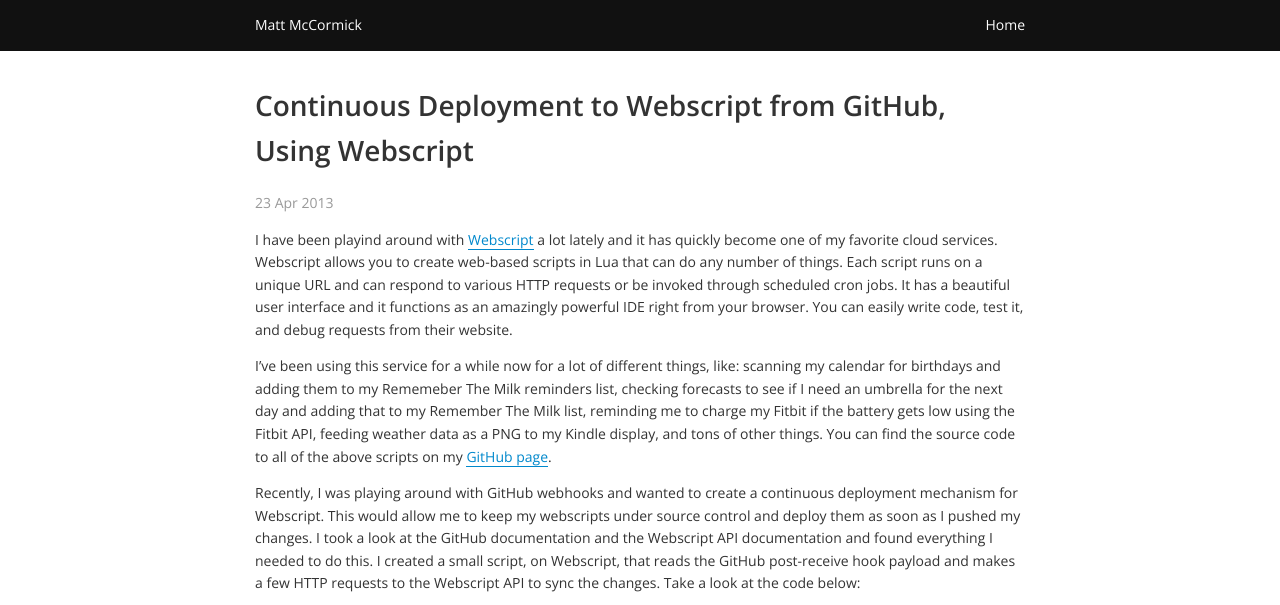
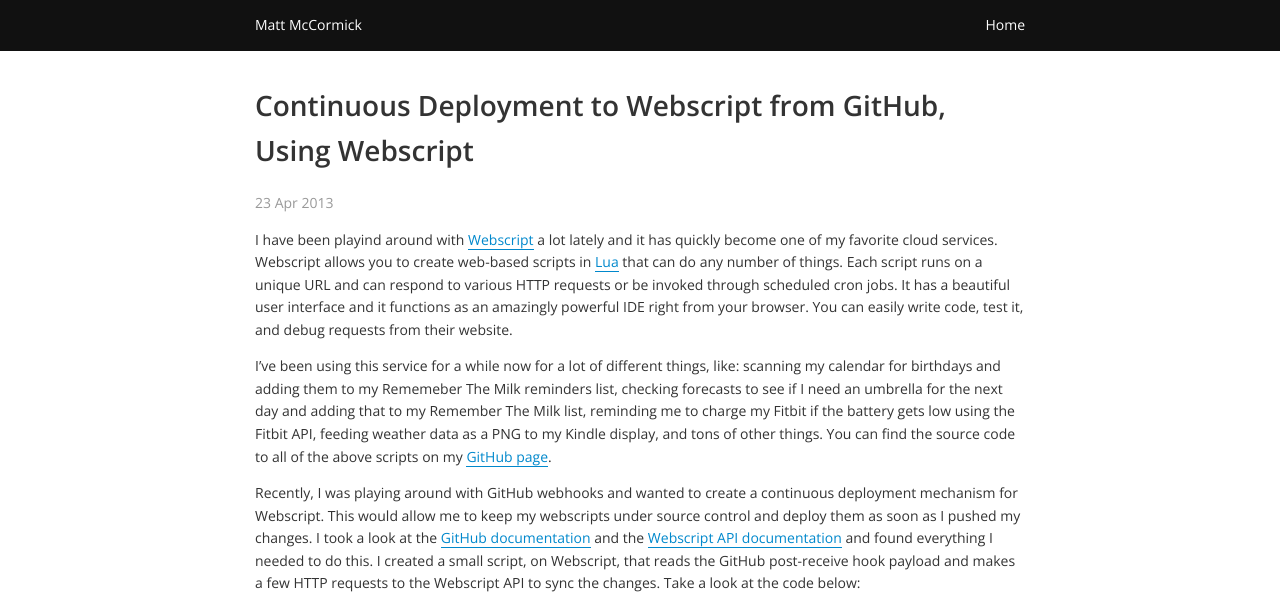
Before and after one commit to mbmccormick/mbmccormick.github.io, a Jekyll site: the page built from _posts/2013-04-23-continuous-deployment-to-webscript-from-github-using-webscript.md, in a window 1280 px wide, cut to the strip 0-605 px from the top of the page. Built offline with Jekyll 4.4.1, drawn with Linux system fonts in a browser that asks for light colours; part of the change alters nothing that is shown.

```diff
--- a/_posts/2013-04-23-continuous-deployment-to-webscript-from-github-using-webscript.md
+++ b/_posts/2013-04-23-continuous-deployment-to-webscript-from-github-using-webscript.md
@@ -14,19 +14,24 @@ tags:
   - code
 ---
 
-I have been playind around with [Webscript][1] a lot lately and it has quickly become one of my favorite cloud services. Webscript allows you to create web-based scripts in Lua that can do any number of things. Each script runs on a unique URL and can respond to various HTTP requests or be invoked through scheduled cron jobs. It has a beautiful user interface and it functions as an amazingly powerful IDE right from your browser. You can easily write code, test it, and debug requests from their website.
-
-I've been using this service for a while now for a lot of different things, like: scanning my calendar for birthdays and adding them to my Rememeber The Milk reminders list, checking forecasts to see if I need an umbrella for the next day and adding that to my Remember The Milk list, reminding me to charge my Fitbit if the battery gets low using the Fitbit API, feeding weather data as a PNG to my Kindle display, and tons of other things. You can find the source code to all of the above scripts on my [GitHub page][2].
+I have been playind around with [Webscript][1] a lot lately and it has quickly become one of my favorite cloud services. Webscript allows you to create web-based scripts in [Lua][2] that can do any number of things. Each script runs on a unique URL and can respond to various HTTP requests or be invoked through scheduled cron jobs. It has a beautiful user interface and it functions as an amazingly powerful IDE right from your browser. You can easily write code, test it, and debug requests from their website.
 
  [1]: https://www.webscript.io/
- [2]: https://github.com/mbmccormick
+ [2]: http://www.lua.org/
 
-Recently, I was playing around with GitHub webhooks and wanted to create a continuous deployment mechanism for Webscript. This would allow me to keep my webscripts under source control and deploy them as soon as I pushed my changes. I took a look at the GitHub documentation and the Webscript API documentation and found everything I needed to do this. I created a small script, on Webscript, that reads the GitHub post-receive hook payload and makes a few HTTP requests to the Webscript API to sync the changes. Take a look at the code below:
+I've been using this service for a while now for a lot of different things, like: scanning my calendar for birthdays and adding them to my Rememeber The Milk reminders list, checking forecasts to see if I need an umbrella for the next day and adding that to my Remember The Milk list, reminding me to charge my Fitbit if the battery gets low using the Fitbit API, feeding weather data as a PNG to my Kindle display, and tons of other things. You can find the source code to all of the above scripts on my [GitHub page][3].
+
+ [3]: https://github.com/mbmccormick
+
+Recently, I was playing around with GitHub webhooks and wanted to create a continuous deployment mechanism for Webscript. This would allow me to keep my webscripts under source control and deploy them as soon as I pushed my changes. I took a look at the [GitHub documentation][4] and the [Webscript API documentation][5] and found everything I needed to do this. I created a small script, on Webscript, that reads the GitHub post-receive hook payload and makes a few HTTP requests to the Webscript API to sync the changes. Take a look at the code below:
 
 <script src="https://gist.github.com/mbmccormick/5447302.js"> </script>
 
+ [4]: https://help.github.com/articles/post-receive-hooks
+ [5]: https://www.webscript.io/documentation#api
+
 To use this on your own GitHub repository, just add a webhook with the URL `https://code.webscript.io/github?email=YOUR_EMAIL_ADDRESS&key=YOUR_API_KEY`. Then every time you push to GitHub, your Lua scripts will be deployed to your Webscript account. This is great for keeping your scripts under source control and streamlining the deployment process.
 
-You can check out the full source code and documentation for this [project on GitHub][3].
+You can check out the full source code and documentation for this [project on GitHub][6].
 
- [3]: https://github.com/mbmccormick/webscript-github-hook
+ [6]: https://github.com/mbmccormick/webscript-github-hook
```
